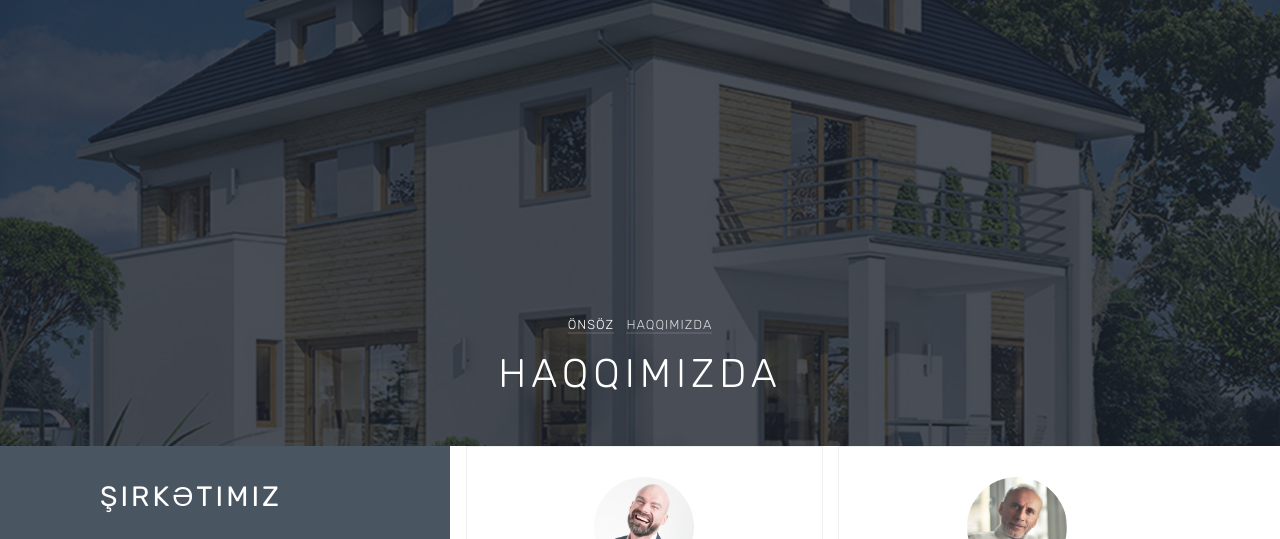
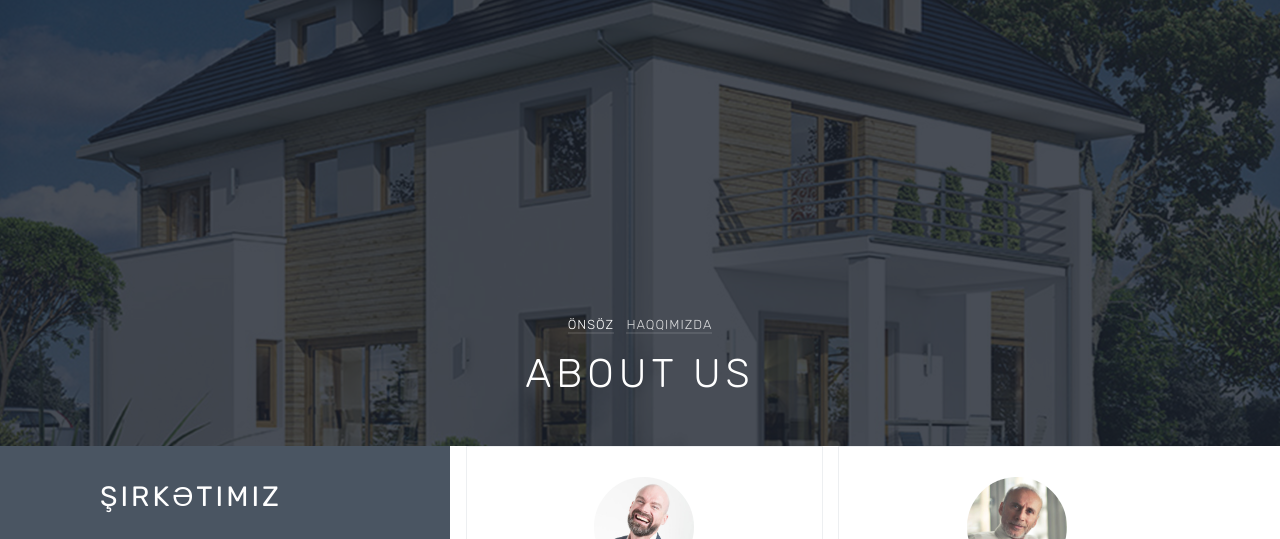
Before and after one commit to BadalovT/Man-G, a plain HTML site: page about.html in a window 1280 px wide. Shown: the part 204-743 px from the top of the page. Drawn offline with Linux system fonts and the light colour scheme; some packages are replaced by stand-ins of ours; no server answers; a script that the page names is missing; files whose address does not match are found by name.

Commit message:
about us

```diff
--- a/about.html
+++ b/about.html
@@ -62,7 +62,7 @@
             <div class="col-md-8 ftco-animate text-center">
               <p class="breadcrumbs"><span class="mr-2"><a href="index.html">Önsöz</a></span> <span>Haqqımızda</span>
               </p>
-              <h1 class="mb-5 bread">Haqqımızda</h1>
+              <h1 class="mb-5 bread">About Us</h1>
             </div>
           </div>
         </div>
```
